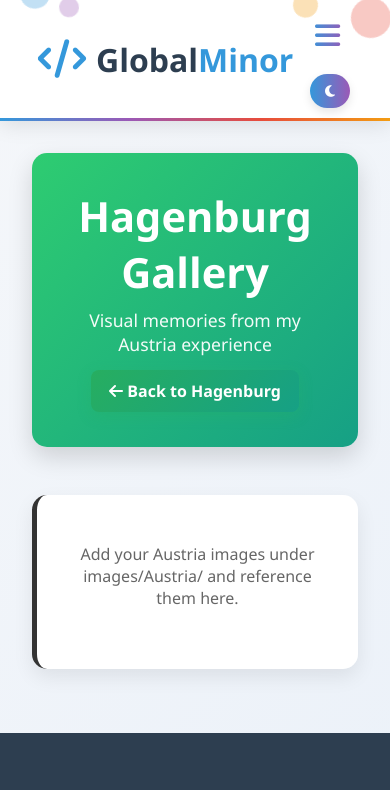
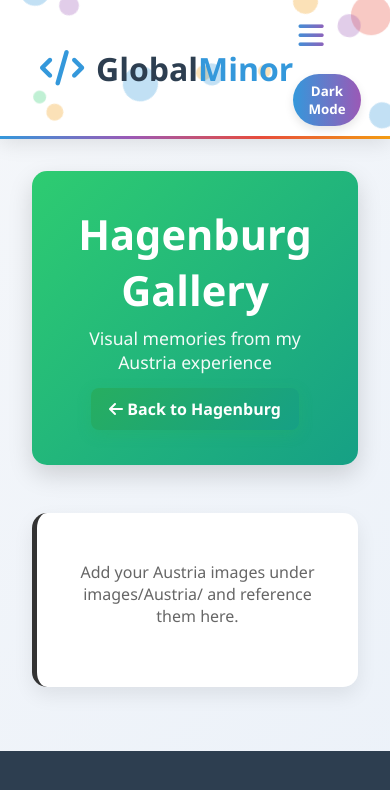
Before and after one commit to RourkeV/portfolio-website, a website: page hagenburg-gallery.html in a window 390 px wide. Shown: the top 790 px of the page. Drawn offline with nearby package versions, Linux system fonts and the light colour scheme.

Commit message:
try again

```diff
--- a/hagenburg-gallery.html
+++ b/hagenburg-gallery.html
@@ -4,8 +4,8 @@
     <meta charset="UTF-8">
     <meta name="viewport" content="width=device-width, initial-scale=1.0">
     <title>Hagenburg Gallery</title>
-    <link rel="stylesheet" href="css/header.css">
-    <link rel="stylesheet" href="css/hagenburg.css">
+    <link rel="stylesheet" href="css/header.css?v=2">
+    <link rel="stylesheet" href="css/hagenburg.css?v=2">
     <link rel="stylesheet" href="https://cdnjs.cloudflare.com/ajax/libs/font-awesome/6.4.0/css/all.min.css">
     <link rel="stylesheet" href="https://cdnjs.cloudflare.com/ajax/libs/lightbox2/2.11.3/css/lightbox.min.css">
 </head>
--- a/js/hagenburg.js
+++ b/js/hagenburg.js
@@ -15,39 +15,82 @@ fetch('components/footer.html')
     });
 // Header logic
 function initHeaderScripts() {
+    const mobileMenuBtn = document.getElementById('mobile-menu-btn');
+    const navMenu = document.getElementById('nav-menu');
+    const header = document.getElementById('main-header');
+    const themeToggle = document.getElementById('theme-toggle');
+    const body = document.body;
+
+    // Mobile menu toggle
+    if (mobileMenuBtn && navMenu) {
+        mobileMenuBtn.addEventListener('click', function() {
+            navMenu.classList.toggle('show');
+            mobileMenuBtn.innerHTML = navMenu.classList.contains('show') ?
+                '<i class="fas fa-times"></i>' : '<i class="fas fa-bars"></i>';
+        });
+    }
+
+    // Close menu when clicking a link
+    const navLinks = document.querySelectorAll('nav a');
+    navLinks.forEach(link => {
+        link.addEventListener('click', function() {
+            if (navMenu && mobileMenuBtn) {
+                navMenu.classList.remove('show');
+                mobileMenuBtn.innerHTML = '<i class="fas fa-bars"></i>';
+            }
+        });
+    });
+
+    // Header scroll effect
+    if (header) {
+        window.addEventListener('scroll', function() {
+            if (window.scrollY > 50) header.classList.add('scrolled');
+            else header.classList.remove('scrolled');
+        });
+    }
+
     // Dark mode persistence
     function setTheme(mode) {
-        const body = document.body;
-        const themeToggle = document.getElementById('theme-toggle');
         if (mode === 'dark') {
             body.classList.add('dark-mode');
-            if (themeToggle) themeToggle.innerHTML = '<i class="fas fa-sun"></i>';
+            if (themeToggle) themeToggle.textContent = 'Light Mode';
             localStorage.setItem('theme', 'dark');
         } else {
             body.classList.remove('dark-mode');
-            if (themeToggle) themeToggle.innerHTML = '<i class="fas fa-moon"></i>';
+            if (themeToggle) themeToggle.textContent = 'Dark Mode';
             localStorage.setItem('theme', 'light');
         }
     }
 
-    function applySavedTheme() {
-        const savedTheme = localStorage.getItem('theme');
-        setTheme(savedTheme === 'dark' ? 'dark' : 'light');
-    }
+    // Apply saved theme once on load
+    const savedTheme = localStorage.getItem('theme');
+    setTheme(savedTheme === 'dark' ? 'dark' : 'light');
 
-    document.addEventListener('DOMContentLoaded', function() {
-        applySavedTheme();
-    });
-
-    const body = document.body;
-    const themeToggle = document.getElementById('theme-toggle');
     if (themeToggle) {
         themeToggle.addEventListener('click', function() {
             const isDark = body.classList.contains('dark-mode');
             setTheme(isDark ? 'light' : 'dark');
         });
-        // Apply saved theme on header load
-        const savedTheme = localStorage.getItem('theme');
-        setTheme(savedTheme === 'dark' ? 'dark' : 'light');
     }
+
+    // Create some animated background elements
+    function createBgElements() {
+        const bgContainer = document.querySelector('.header-bg-elements');
+        const colors = ['#3498db', '#9b59b6', '#e74c3c', '#f39c12', '#2ecc71'];
+        if (!bgContainer) return;
+        for (let i = 0; i < 8; i++) {
+            const size = Math.random() * 30 + 10;
+            const element = document.createElement('div');
+            element.classList.add('bg-element');
+            element.style.width = `${size}px`;
+            element.style.height = `${size}px`;
+            element.style.background = colors[Math.floor(Math.random() * colors.length)];
+            element.style.top = `${Math.random() * 100}%`;
+            element.style.left = `${Math.random() * 100}%`;
+            element.style.animationDelay = `${Math.random() * 5}s`;
+            element.style.animationDuration = `${15 + Math.random() * 10}s`;
+            bgContainer.appendChild(element);
+        }
+    }
+    createBgElements();
 }
```
Also changed, not shown: hagenburg.html (+2 -2 lines).
